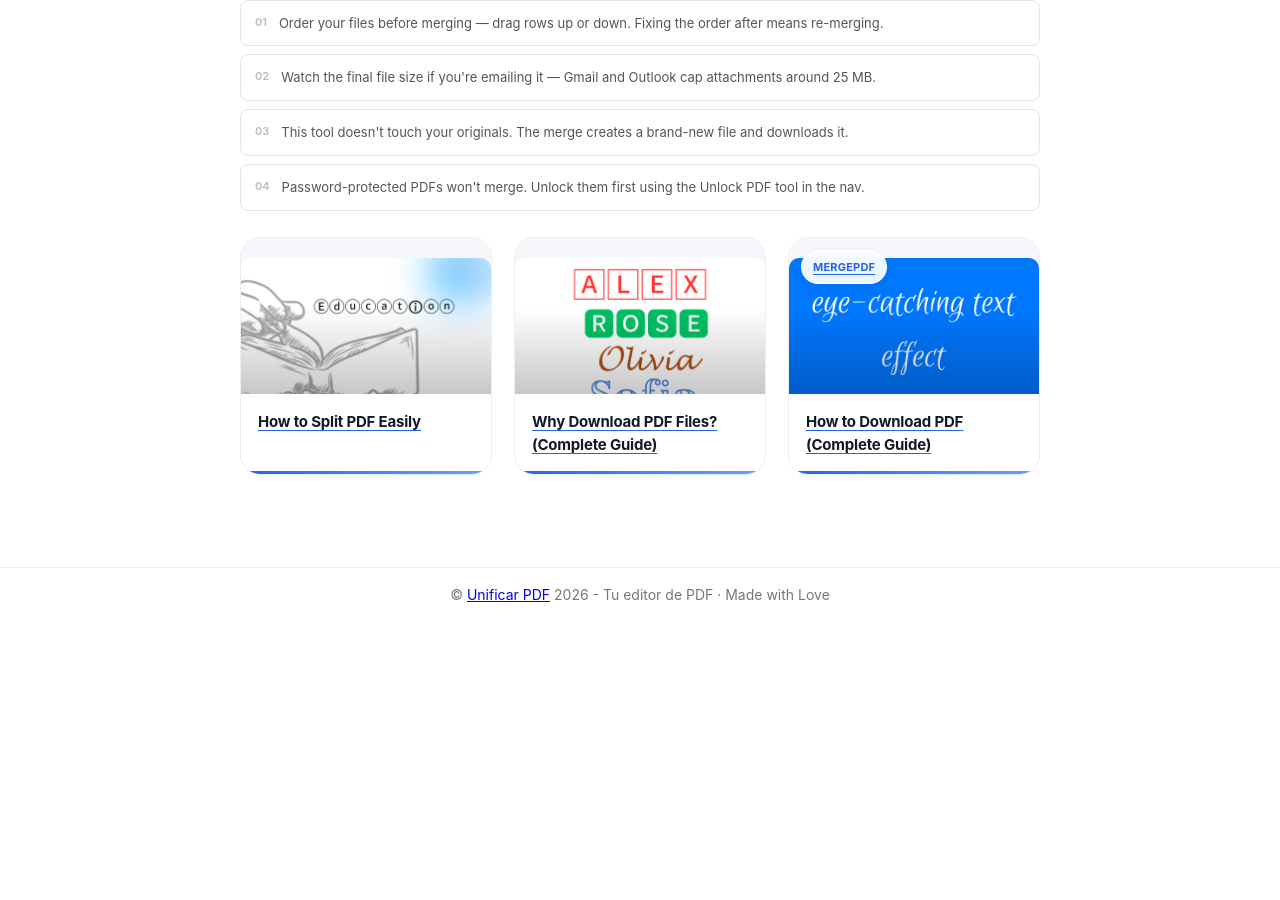
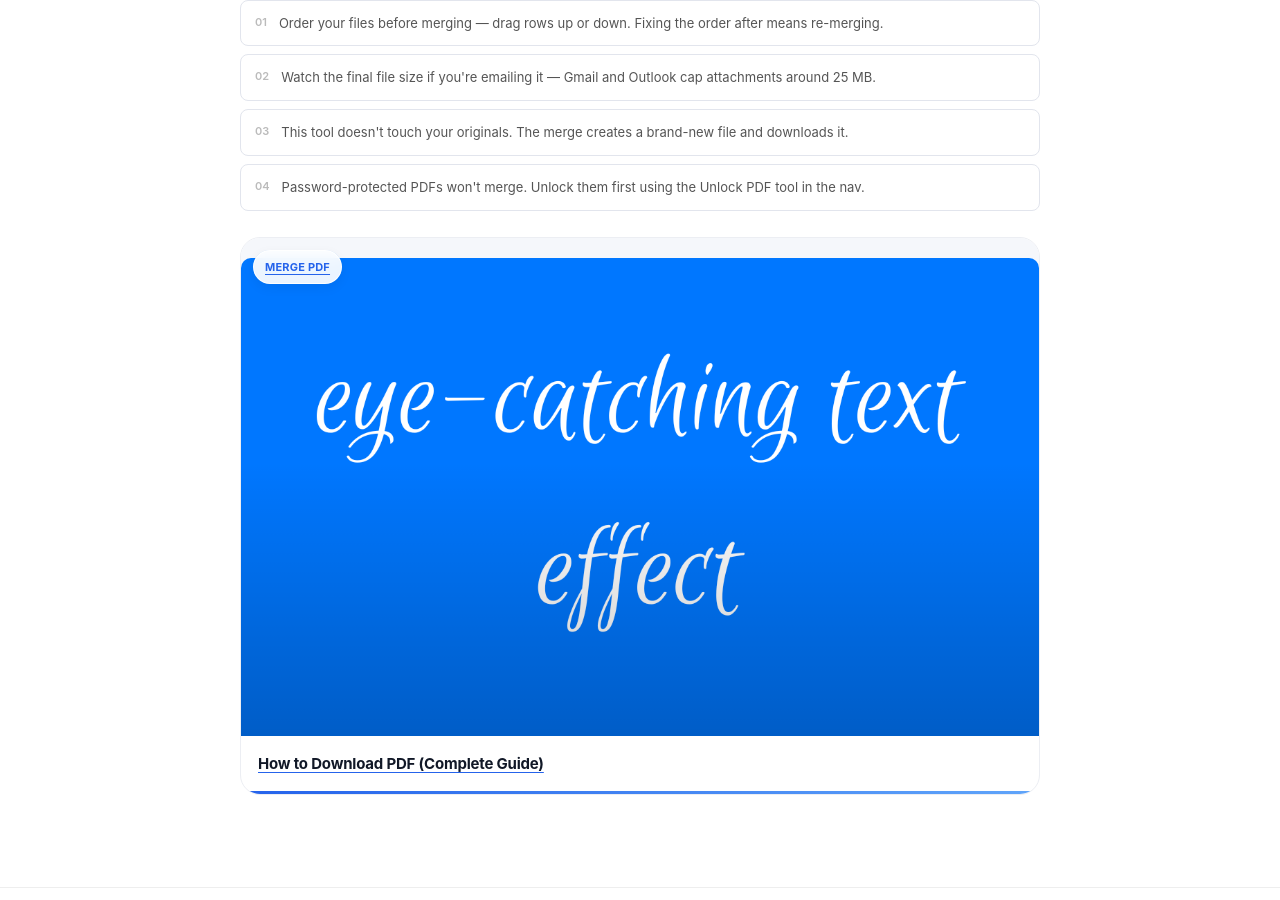
Before and after one commit to rforrupesh/pdf, a Jekyll site: the page built from index.html, in a window 1280 px wide and 900 px high, scrolled down 1272 px. Built offline with Jekyll 4.4.1, drawn with Linux system fonts in a browser that asks for light colours; before the commit the page ends 1893 px from its top, so only the background shows below that.

Commit message:
Update index.html

```diff
--- a/index.html
+++ b/index.html
@@ -409,7 +409,7 @@ scripts:
 
 
 <!-- ── RELATED BLOGS / TOOLS ── -->
-{% assign seo_posts = site.posts | where:"category","seo" %}
+{% assign seo_posts = site.posts | where:"category","mergepdf" %}
 <div class="relatedbloganywhere-grid post-content">
   {% if seo_posts.size > 0 %}
     {% assign posts_to_show = seo_posts %}
@@ -427,12 +427,12 @@ scripts:
         </div>
       </a>
       {% if post.category %}
-      {% assign category_slug = post.category | downcase | replace: ' ', '-' %}
-      <a
-        class="relatedbloganywhere-category"
-        href="{{ site.baseurl }}/category/{{ category_slug }}/">
-        {{ post.category }}
-      </a>
+        {% assign cat_page = site.pages | where:"category_name", post.category | first %}
+        <a
+          class="relatedbloganywhere-category"
+          href="{{ site.baseurl }}/category/{{ post.category }}/">
+          {{ cat_page.title | default: post.category }}
+        </a>
       {% endif %}
       <div class="relatedbloganywhere-content">
         <a href="{{ post.url | relative_url }}">
```
